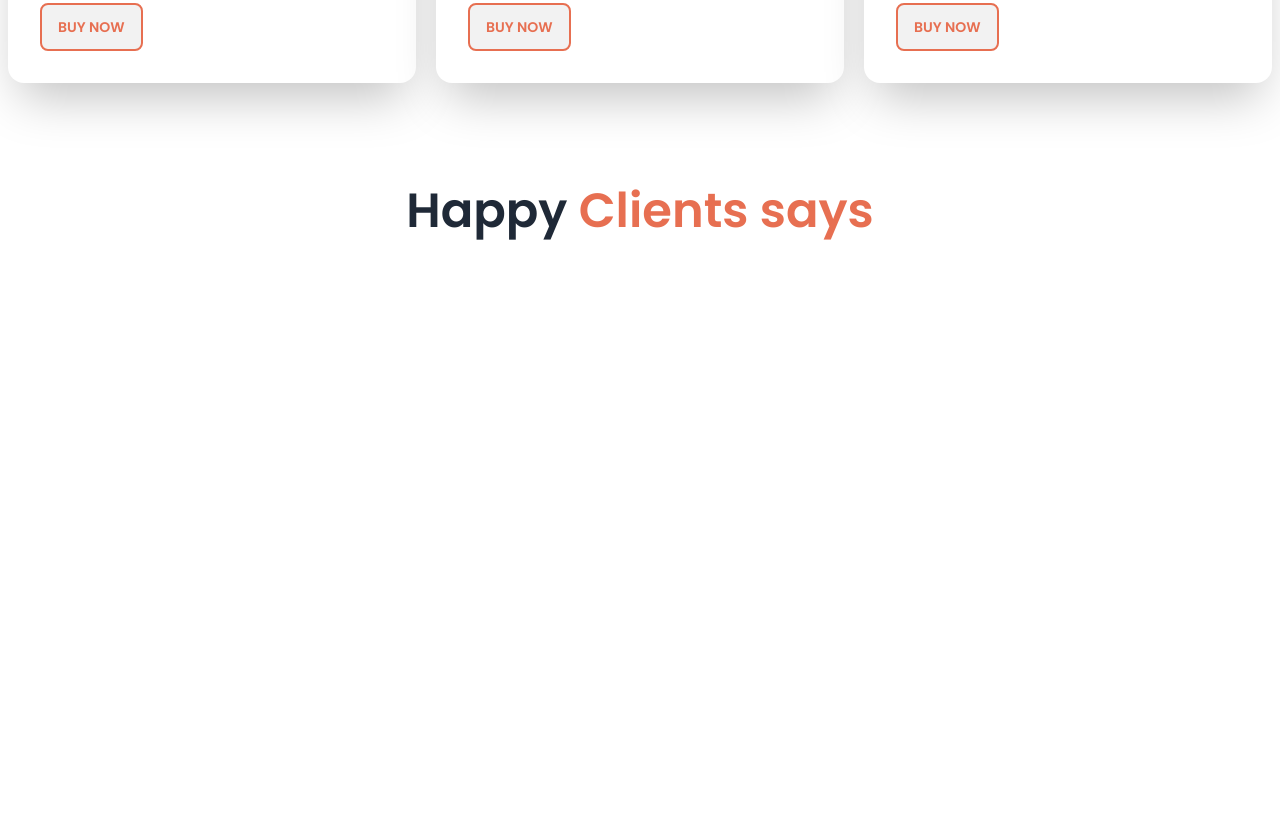
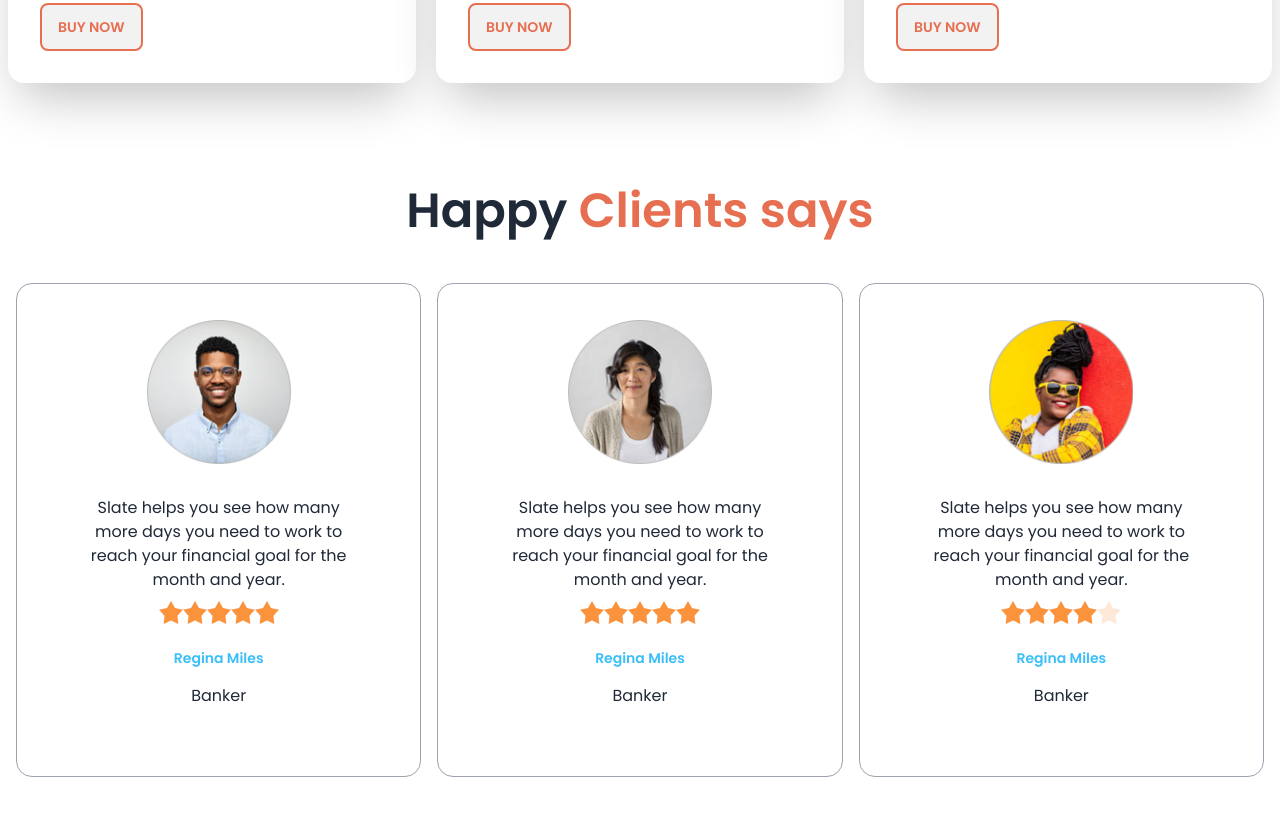
Before and after one commit to Jahirul83/biker-zone, a plain HTML site: page index.html in a window 1280 px wide. Shown: the part 1695-2510 px from the top of the page. Before the commit the page ends 2026 px from the top, so only its background shows below. Drawn offline with nearby package versions, Linux system fonts and the light colour scheme.

Commit message:
reviews section added

```diff
--- a/index.html
+++ b/index.html
@@ -211,7 +211,9 @@
                             Eligendi qui enim ut ipsum consectetur dolorem dicta labore error itaque libero, impedit
                             quia assumenda est possimus perferendis unde reprehenderit, officiis expedita.</p>
                         <div class="card-actions justify-start">
-                            <button class="btn hover:text-white hover:bg-bk-primary text-bk-primary border-bk-primary border-2">Buy Now</button>
+                            <button
+                                class="btn hover:text-white hover:bg-bk-primary text-bk-primary border-bk-primary border-2">Buy
+                                Now</button>
                         </div>
                     </div>
                 </div>
@@ -224,7 +226,9 @@
                             Eligendi qui enim ut ipsum consectetur dolorem dicta labore error itaque libero, impedit
                             quia assumenda est possimus perferendis unde reprehenderit, officiis expedita.</p>
                         <div class="card-actions justify-start">
-                            <button class="btn hover:text-white hover:bg-bk-primary text-bk-primary border-bk-primary border-2">Buy Now</button>
+                            <button
+                                class="btn hover:text-white hover:bg-bk-primary text-bk-primary border-bk-primary border-2">Buy
+                                Now</button>
                         </div>
                     </div>
                 </div>
@@ -237,7 +241,9 @@
                             Eligendi qui enim ut ipsum consectetur dolorem dicta labore error itaque libero, impedit
                             quia assumenda est possimus perferendis unde reprehenderit, officiis expedita.</p>
                         <div class="card-actions justify-start">
-                            <button class="btn hover:text-white hover:bg-bk-primary text-bk-primary border-bk-primary border-2">Buy Now</button>
+                            <button
+                                class="btn hover:text-white hover:bg-bk-primary text-bk-primary border-bk-primary border-2">Buy
+                                Now</button>
                         </div>
                     </div>
                 </div>
@@ -245,7 +251,79 @@
             </div>
         </section>
         <section class="my-2 md:my-24">
-            <h3 class="text-xl md:text-5xl mb-12 font-semibold text-center">Happy <span class="text-bk-primary">Clients says</span></h3>
+            <h3 class="text-xl md:text-5xl mb-12 font-semibold text-center">Happy <span class="text-bk-primary">Clients
+                    says</span></h3>
+            <div class="grid grid-cols-1 md:grid-cols-2 lg:grid-cols-3 gap-4 mx-4">
+                <!-- review 1 -->
+                <div class="card bg-base-100 p-9 border border-gray-400">
+                    <figure><img class="w-36" src="/images/others/user-1.png" alt="Shoes" /></figure>
+                    <div class="card-body text-center">
+                        <p>Slate helps you see how
+                            many more days you need
+                            to work to reach your financial
+                            goal for the month and year.</p>
+                            <div class="rating justify-center">
+                                <input type="radio" name="rating-2" class="mask mask-star-2 bg-orange-400" />
+                                <input type="radio" name="rating-2" class="mask mask-star-2 bg-orange-400" />
+                                <input type="radio" name="rating-2" class="mask mask-star-2 bg-orange-400" />
+                                <input type="radio" name="rating-2" class="mask mask-star-2 bg-orange-400" checked />
+                                <input type="radio" name="rating-2" class="mask mask-star-2 bg-orange-400" />
+                              </div>
+                        <div class="text-center space-y-4 mt-4">
+                            <h3 class="text-sm font-semibold text-info">Regina Miles</h3>
+                            <p>
+                                Banker
+                            </p>
+                        </div>
+                    </div>
+                </div>
+                <!-- review 2 -->
+                <div class="card bg-base-100 p-9 border border-gray-400">
+                    <figure><img class="w-36" src="/images/others/user-2.png" alt="Shoes" /></figure>
+                    <div class="card-body text-center">
+                        <p>Slate helps you see how
+                            many more days you need
+                            to work to reach your financial
+                            goal for the month and year.</p>
+                            <div class="rating justify-center">
+                                <input type="radio" name="rating-2" class="mask mask-star-2 bg-orange-400" />
+                                <input type="radio" name="rating-2" class="mask mask-star-2 bg-orange-400" />
+                                <input type="radio" name="rating-2" class="mask mask-star-2 bg-orange-400" />
+                                <input type="radio" name="rating-2" class="mask mask-star-2 bg-orange-400" checked />
+                                <input type="radio" name="rating-2" class="mask mask-star-2 bg-orange-400" />
+                              </div>
+                        <div class="text-center space-y-4 mt-4">
+                            <h3 class="text-sm font-semibold text-info">Regina Miles</h3>
+                            <p>
+                                Banker
+                            </p>
+                        </div>
+                    </div>
+                </div>
+                <!-- review 3 -->
+                <div class="card bg-base-100 p-9 border border-gray-400">
+                    <figure><img class="w-36" src="/images/others/user-3.png" alt="Shoes" /></figure>
+                    <div class="card-body text-center">
+                        <p>Slate helps you see how
+                            many more days you need
+                            to work to reach your financial
+                            goal for the month and year.</p>
+                            <div class="rating justify-center">
+                                <input type="radio" name="rating-2" class="mask mask-star-2 bg-orange-400" />
+                                <input type="radio" name="rating-2" class="mask mask-star-2 bg-orange-400" />
+                                <input type="radio" name="rating-2" class="mask mask-star-2 bg-orange-400" />
+                                <input type="radio" name="rating-2" class="mask mask-star-2 bg-orange-400" checked />
+                                <input type="radio" name="rating-2" class="mask mask-star-2 bg-orange-400" />
+                              </div>
+                        <div class="text-center space-y-4 mt-4">
+                            <h3 class="text-sm font-semibold text-info">Regina Miles</h3>
+                            <p>
+                                Banker
+                            </p>
+                        </div>
+                    </div>
+                </div>
+            </div>
         </section>
 
     </main>
```
